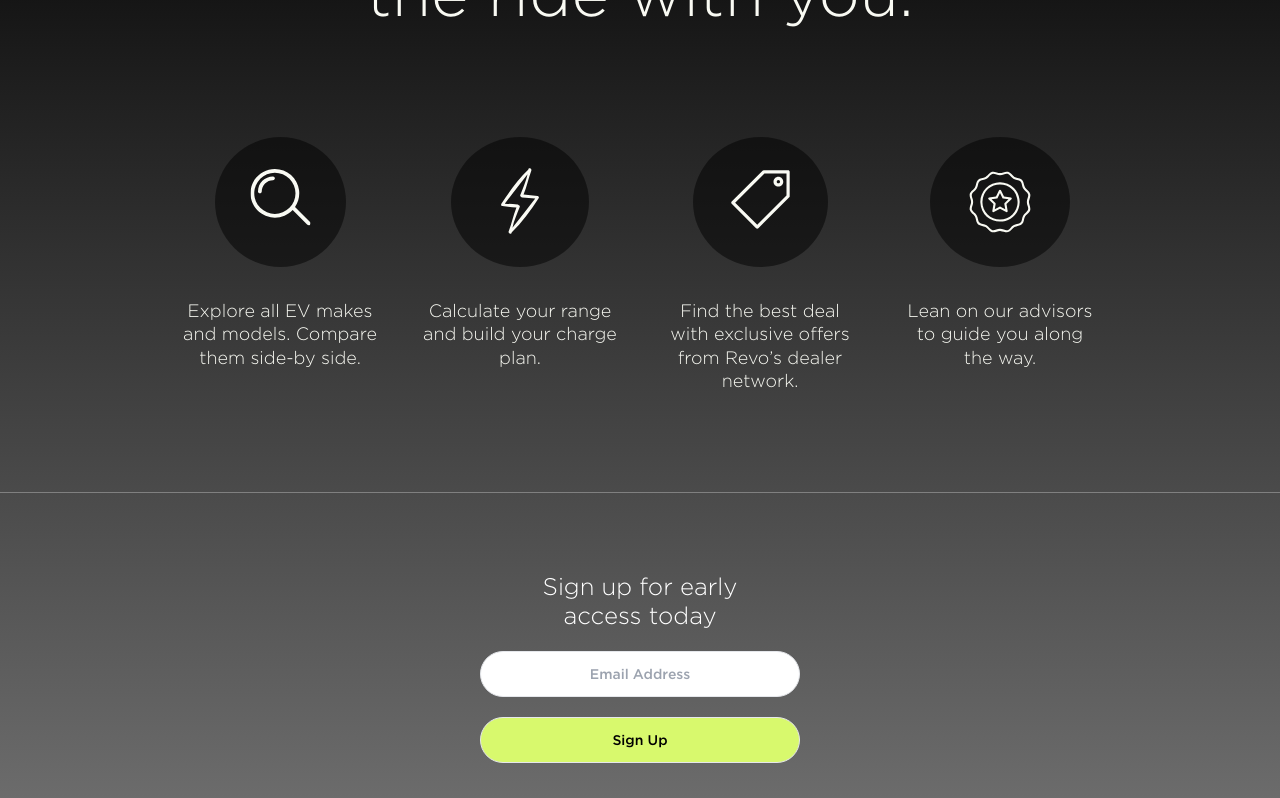
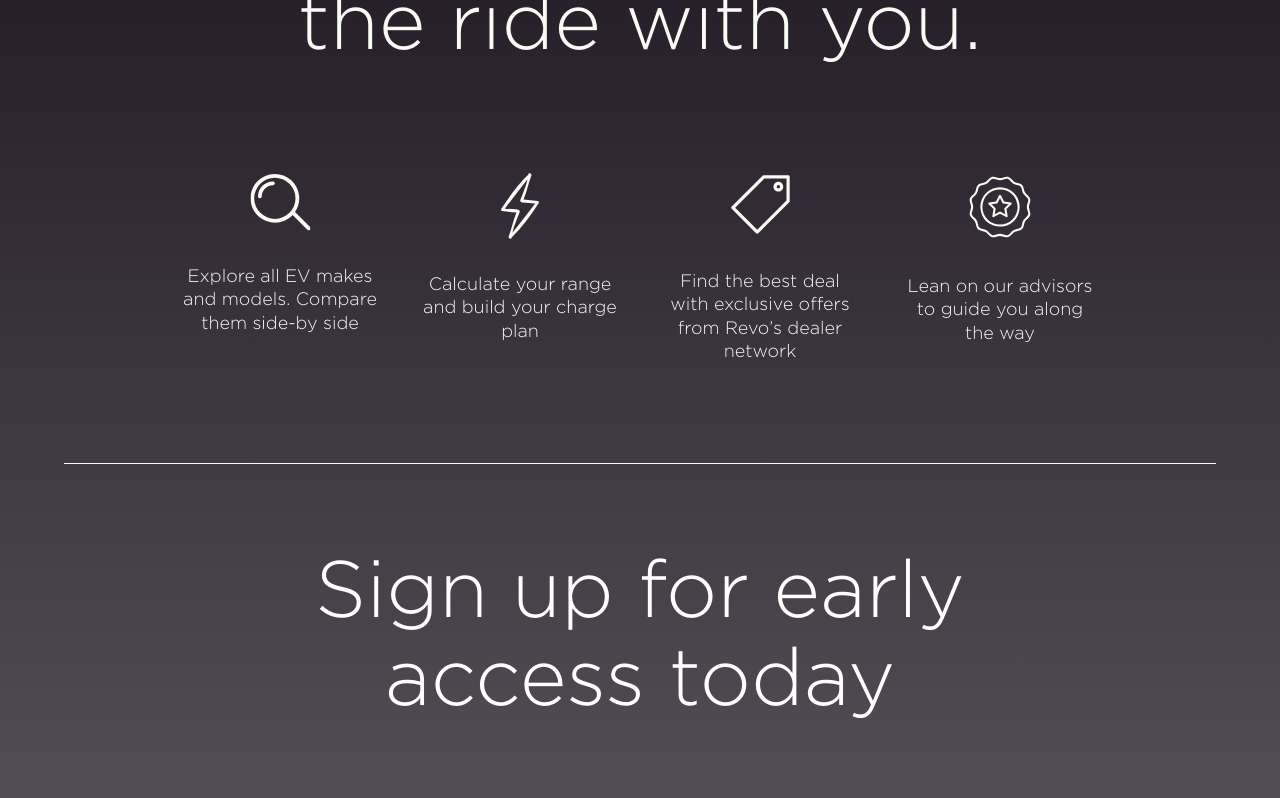
Before and after one commit to okiroth/tryrevo-splash, a React (Create React App) app: page / in a window 1280 px wide. Shown: the part 700-1498 px from the top of the page. Built offline with nearby package versions, Linux system fonts and the light colour scheme.

Commit message:
update icons and fonts

```diff
--- a/public/index.html
+++ b/public/index.html
@@ -15,7 +15,7 @@
       work correctly both with client-side routing and a non-root public URL.
       Learn how to configure a non-root public URL by running `npm run build`.
     -->
-    <title>rEVo - Electric Cars</title>
+    <title>rEVo Electric Cars</title>
     <style>
       @font-face {
         font-family: "Gotham";
--- a/src/App.css
+++ b/src/App.css
@@ -13,29 +13,27 @@ body {
   background-size: cover;
   background-image: linear-gradient(
       to bottom,
-      rgba(0, 0, 0, 0.3),
+      rgba(0, 0, 0, 0.1),
       rgba(0, 0, 0, 1)
     ),
     url("./images/bg.png");
+  /* background-image: url("./images/bg.png"); */
   min-height: 500px;
 }
 
 .top-wrap {
-  background-image: linear-gradient(to bottom, black, gray);
+  background-image: linear-gradient(
+    to bottom,
+    rgb(28, 20, 32),
+    rgb(101, 97, 103)
+  );
 }
 
 .text-big {
-  font-size: 64px;
+  font-size: 80px;
   font-style: normal;
   font-weight: 300;
   line-height: 110%; /* 70.4px */
-}
-
-.text-md {
-  font-size: 24px;
-  font-style: normal;
-  font-weight: 300;
-  line-height: 120%; /* 28.8px */
 }
 
 .text-small {
@@ -50,16 +48,14 @@ body {
 }
 
 .divider {
-  border-bottom: 1px solid gray;
-  width: 100%;
+  border-bottom: 1px solid rgb(249, 250, 243);
+  width: 90%;
 }
 
 .icon {
-  padding: 30px 35px;
-  height: 130px;
   margin: 0 auto;
   margin-bottom: 24px;
-  border-radius: 50%;
+  background: transparent;
 }
 
 @media screen and (max-width: 568px) {
@@ -79,10 +75,6 @@ body {
   }
 
   .icon {
-    padding: 30px;
-    height: 100px;
-    width: 100px;
     margin: auto;
-    border-radius: 50%;
   }
 }
--- a/src/App.js
+++ b/src/App.js
@@ -25,37 +25,37 @@ function App() {
     {
       icon: <Icon1 />,
       iconSmall: <Icon1Small />,
-      text: "Explore all EV makes and models. Compare them side-by side.",
+      text: "Explore all EV makes and models. Compare them side-by side",
     },
     {
       icon: <Icon2 />,
       iconSmall: <Icon2Small />,
-      text: "Calculate your range and build your charge plan.",
+      text: "Calculate your range and build your charge plan",
     },
     {
       icon: <Icon3 />,
       iconSmall: <Icon3Small />,
-      text: "Find the best deal with exclusive offers from Revo’s dealer network.",
+      text: "Find the best deal with exclusive offers from Revo’s dealer network",
     },
     {
       icon: <Icon4 />,
       iconSmall: <Icon4Small />,
-      text: "Lean on our advisors to guide you along the way.",
+      text: "Lean on our advisors to guide you along the way",
     },
   ];
 
   return (
     <div className="flex flex-col items-stretch min-h-screen">
       <div className="p-2 text-big top-img flex flex-col justify-center items-center text-center">
+        <div>Find your next electric vehicle</div>
         <div>
-          Find your next <strong>EV</strong>
+          with <strong>rEVo</strong>
         </div>
-        <div>with Revo</div>
       </div>
       <div className="grow top-wrap">
         <div className="md:container md:mx-auto flex flex-col content-center place-items-center lg:gap-20 gap-5 lg:pt-20 pt-5 text-center">
           <div className="text-big p-2">
-            We are along for <br /> the ride with you.
+            We're along for <br /> the ride with you.
           </div>
           <div className="lg:flex text-small">
             {Icons.map((icon) => (
@@ -76,7 +76,7 @@ function App() {
           <div className="divider" />
         </div>
         <div className="text-white flex flex-col content-center place-items-center p-20 text-center">
-          <div className="text-md">
+          <div className="text-big">
             Sign up for early <br /> access today
           </div>
           <div className="p-10" style={{ display: sent ? "block" : "none" }}>
@@ -86,7 +86,7 @@ function App() {
             onSubmit={handleSubmit}
             method="POST"
             action="https://script.google.com/macros/s/AKfycbyJ0m3n9GEbngkbLP1NZYs4DWvNHRMWUbVynJavGmRGvNS7Ys8aNfJWe_E20Ft1frXmZw/exec"
-            className="flex flex-col content-center place-items-center gap-5 mt-5"
+            className="flex flex-col content-center place-items-center gap-5 mt-20"
             style={{ display: sent ? "none" : "flex" }}
           >
             <input
--- a/src/images/Icon2Small.js
+++ b/src/images/Icon2Small.js
@@ -1,28 +1,16 @@
 export default function Icon2Small() {
   return (
     <svg
-      xmlns="http://www.w3.org/2000/svg"
       width="39"
       height="40"
       viewBox="0 0 39 40"
       fill="none"
+      xmlns="http://www.w3.org/2000/svg"
     >
-      <g clipPath="url(#clip0_184_8058)">
-        <path
-          d="M29.6001 16.7484C26.9098 16.398 24.2177 16.1238 21.5275 15.8907C23.3998 11.4439 24.2575 6.72416 25.9743 2.23916C26.4816 0.913783 24.3366 0.249535 24.2589 1.53685C24.2589 1.61454 24.2193 1.69224 24.2193 1.73185C24.2193 1.73185 24.1797 1.73185 24.1797 1.77146C18.2899 7.46624 13.2597 14.4067 8.81449 21.2715C8.4641 21.8168 8.77488 22.4415 9.39949 22.5191C12.0899 22.8695 14.7819 23.1438 17.4721 23.3768C15.5998 27.8236 14.7421 32.5434 13.0253 37.0284C12.518 38.3538 14.663 39.018 14.7407 37.7307C14.7407 37.653 14.7803 37.5753 14.7803 37.5357C14.7803 37.5357 14.8199 37.5357 14.8199 37.4961C20.7097 31.8013 25.7399 24.8609 30.1851 17.9961C30.5751 17.4888 30.2247 16.8261 29.6001 16.7484ZM15.1701 34.961C16.0278 30.866 17.8605 26.8884 19.3427 23.1058C19.5773 22.5208 19.07 21.9358 18.5627 21.8581C18.4454 21.7408 18.29 21.6631 18.0951 21.6631C15.6377 21.4285 13.2201 21.2731 10.7627 21.1558C15.0129 15.5008 19.5377 10.001 23.8277 4.34602C22.97 8.44102 21.1373 12.4186 19.6551 16.2012C19.4204 16.7862 19.9277 17.3712 20.4351 17.4489C20.5524 17.5662 20.7077 17.6439 20.9027 17.6439C23.3601 17.8785 25.7777 18.0339 28.2351 18.1512C23.9451 23.8062 19.4601 29.306 15.1701 34.961Z"
-          fill="#1A1A1A"
-        />
-      </g>
-      <defs>
-        <clipPath id="clip0_184_8058">
-          <rect
-            width="39"
-            height="39"
-            fill="white"
-            transform="translate(0 0.133636)"
-          />
-        </clipPath>
-      </defs>
+      <path
+        d="M29.6001 17.115C26.9098 16.7646 24.2177 16.4904 21.5275 16.2573C23.3998 11.8105 24.2575 7.09074 25.9743 2.60574C26.4816 1.28036 24.3366 0.616112 24.2589 1.90342C24.2589 1.98112 24.2193 2.05882 24.2193 2.09842C24.2193 2.09842 24.1797 2.09842 24.1797 2.13803C18.2899 7.83281 13.2597 14.7733 8.81449 21.638C8.4641 22.1834 8.77488 22.808 9.39949 22.8857C12.0899 23.2361 14.7819 23.5103 17.4721 23.7434C15.5998 28.1902 14.7421 32.91 13.0253 37.395C12.518 38.7203 14.663 39.3846 14.7407 38.0973C14.7407 38.0196 14.7803 37.9419 14.7803 37.9023C14.7803 37.9023 14.8199 37.9023 14.8199 37.8627C20.7097 32.1679 25.7399 25.2275 30.1851 18.3627C30.5751 17.8554 30.2247 17.1927 29.6001 17.115ZM15.1701 35.3276C16.0278 31.2326 17.8605 27.255 19.3427 23.4724C19.5773 22.8874 19.07 22.3024 18.5627 22.2247C18.4454 22.1074 18.29 22.0297 18.0951 22.0297C15.6377 21.7951 13.2201 21.6397 10.7627 21.5224C15.0129 15.8674 19.5377 10.3676 23.8277 4.71259C22.97 8.8076 21.1373 12.7852 19.6551 16.5678C19.4204 17.1528 19.9277 17.7378 20.4351 17.8155C20.5524 17.9328 20.7077 18.0105 20.9027 18.0105C23.3601 18.2451 25.7777 18.4005 28.2351 18.5178C23.9451 24.1728 19.4601 29.6726 15.1701 35.3276Z"
+        fill="#F9FAF3"
+      />
     </svg>
   );
 }
--- a/src/images/Icon3Small.js
+++ b/src/images/Icon3Small.js
@@ -1,19 +1,19 @@
 export default function Icon3Small() {
   return (
     <svg
+      width="38"
+      height="38"
+      viewBox="0 0 38 38"
+      fill="none"
       xmlns="http://www.w3.org/2000/svg"
-      width="38"
-      height="39"
-      viewBox="0 0 38 39"
-      fill="none"
     >
       <path
-        d="M35.1502 2.53369H20.9002C20.6345 2.53369 20.4059 2.64799 20.2159 2.7994L2.16586 20.8494C1.78586 21.2294 1.78586 21.838 2.16586 22.1794L16.4159 36.4294C16.7959 36.8094 17.4045 36.8094 17.7459 36.4294L35.7959 18.3794C35.9859 18.1894 36.0616 17.9608 36.0616 17.6951V3.48385C36.1002 2.95246 35.6816 2.53369 35.1502 2.53369ZM34.2002 17.3537L17.1002 34.4537L4.18016 21.5337L21.2802 4.43369H34.2002V17.3537Z"
-        fill="#1A1A1A"
+        d="M35.1482 1.8999H20.8982C20.6325 1.8999 20.4039 2.0142 20.2139 2.16561L2.16391 20.2156C1.78391 20.5956 1.78391 21.2042 2.16391 21.5456L16.4139 35.7956C16.7939 36.1756 17.4025 36.1756 17.7439 35.7956L35.7939 17.7456C35.9839 17.5556 36.0596 17.327 36.0596 17.0613V2.85006C36.0982 2.31867 35.6796 1.8999 35.1482 1.8999ZM34.1982 16.7199L17.0982 33.8199L4.17821 20.8999L21.2782 3.7999H34.1982V16.7199Z"
+        fill="#F9FAF3"
       />
       <path
-        d="M29.4501 12.0337C31.0087 12.0337 32.3001 10.7423 32.3001 9.18368C32.3001 7.62507 31.0087 6.33368 29.4501 6.33368C27.8915 6.33368 26.6001 7.62507 26.6001 9.18368C26.6001 10.7423 27.8915 12.0337 29.4501 12.0337ZM29.4501 8.23368C29.9815 8.23368 30.4001 8.65229 30.4001 9.18368C30.4001 9.71507 29.9815 10.1337 29.4501 10.1337C28.9187 10.1337 28.5001 9.71507 28.5001 9.18368C28.5001 8.65229 28.9187 8.23368 29.4501 8.23368Z"
-        fill="#1A1A1A"
+        d="M29.4477 11.4002C31.0063 11.4002 32.2977 10.1088 32.2977 8.55019C32.2977 6.99159 31.0063 5.7002 29.4477 5.7002C27.889 5.7002 26.5977 6.99159 26.5977 8.55019C26.5977 10.1088 27.889 11.4002 29.4477 11.4002ZM29.4477 7.60019C29.979 7.60019 30.3977 8.0188 30.3977 8.55019C30.3977 9.08159 29.979 9.50019 29.4477 9.50019C28.9163 9.50019 28.4977 9.08159 28.4977 8.55019C28.4977 8.0188 28.9163 7.60019 29.4477 7.60019Z"
+        fill="#F9FAF3"
       />
     </svg>
   );
```
Also changed, not shown: src/images/Icon1Small.js (+6 -6 lines), src/images/Icon4Small.js (+7 -7 lines).
